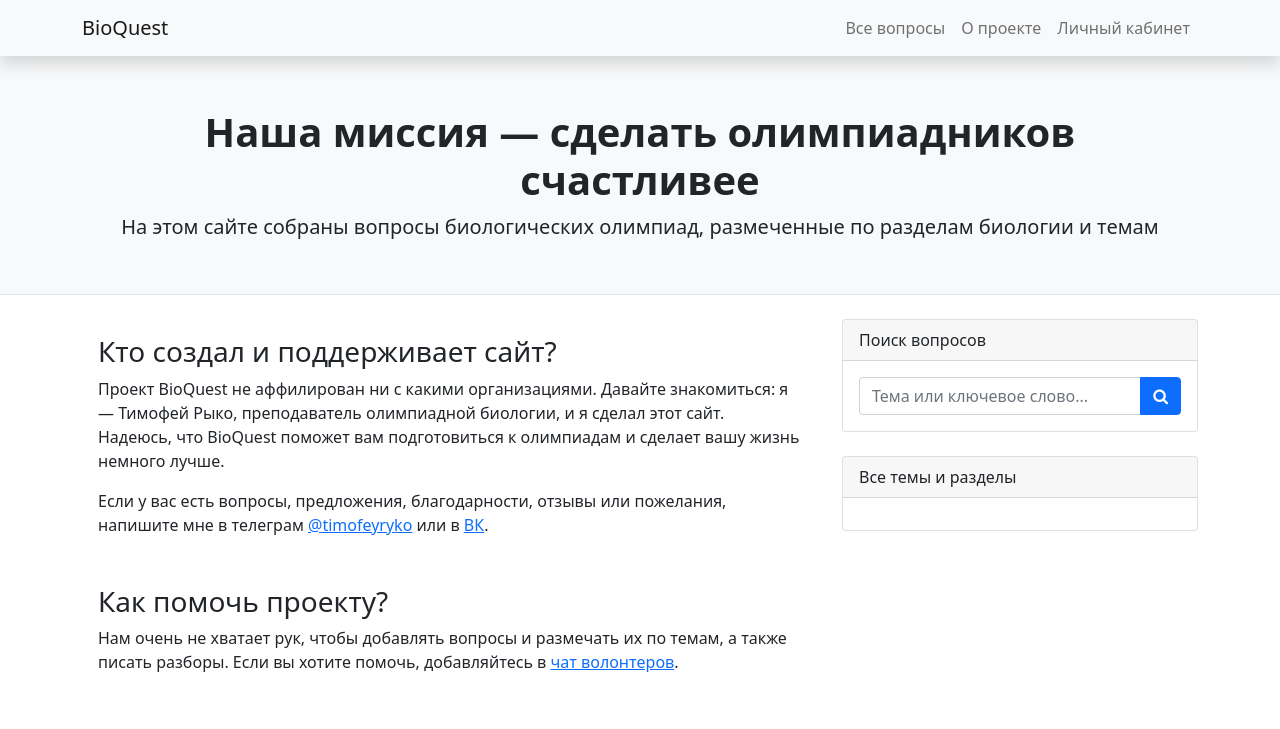
After one commit to timofeiryko/modernbioquest, a Django app: template main/templates/about.html in a window 1280 px wide. The commit adds this page. Shown: the top 729 px of the page. Run offline with Django 4.2, Linux system fonts and the light colour scheme; the template is opened without the code that fills it, so the values that code supplies are empty; some libraries are stand-ins or nearby versions.

Commit message:
header, about and personal pages

```diff
--- /dev/null
+++ b/main/templates/about.html
@@ -0,0 +1,83 @@
+{% extends "base.html" %}
+
+{% load custom_filters %}
+
+{% block title %}Все вопросы{% endblock %}
+
+{% block header %}
+<!-- Page header with logo and tagline-->
+<header class="py-1 bg-light border-bottom mb-4">
+    <div class="container">
+        <div class="text-center my-5">
+            <h1 class="fw-bolder">Наша миссия — сделать олимпиадников счастливее</h1>
+            <p class="lead mb-0">На этом сайте собраны вопросы биологических олимпиад, размеченные по разделам биологии и темам</p>
+        </div>
+    </div>
+</header>
+{% endblock header %}
+
+
+{% block content %}
+<!-- Page content-->
+<div class="container">
+    <div class="row">
+        <div class="col-lg-8">
+            <div class="card mb-4 border-0">
+
+                <div class="card-body">
+                    <h3 class="card-title">Кто создал и поддерживает сайт?</h3>
+                    <p>Проект BioQuest не аффилирован ни с какими организациями.
+                        Давайте знакомиться: я — Тимофей Рыко, преподаватель олимпиадной биологии, и я сделал этот сайт.
+                        Надеюсь, что BioQuest поможет вам подготовиться к олимпиадам и сделает вашу жизнь немного лучше.
+                    </p>
+                    <p>Если у вас есть вопросы, предложения, благодарности, отзывы или пожелания, напишите мне в телеграм <a href="https://t.me/timofeyryko">@timofeyryko</a> или в <a href="https://vk.com/timofeiryko">ВК</a>.
+                </div>
+
+                <div class="card-body">
+                    <h3 class="card-title">Как помочь проекту?</h3>
+                    <p>Нам очень не хватает рук, чтобы добавлять вопросы и размечать их по темам, а также писать разборы. Если вы хотите помочь,
+                        добавляйтесь  в <a href="https://vk.me/join/p/R7YSQ1Hda3q0dE5Dn6qOmFVvSveP7WRTE=">чат волонтеров</a>.
+                    </p>
+                </div>
+
+            </div>
+        </div>
+        <!-- Side widgets-->
+        <div class="col-lg-4">
+            <!-- Search widget-->
+            <div class="card mb-4">
+                <div class="card-header">Поиск вопросов</div>
+                <div class="card-body">
+                    <form>
+                        <div class="input-group">
+                            <input class="form-control" type="text"
+                                placeholder="Тема или ключевое слово..." aria-label="Тема или ключевое слово..."
+                                aria-describedby="button-search" name="query"/>
+                            <button class="btn btn-primary" id="button-search" type="submit" action="problems.html">
+                                <i class="fa fa-search"></i>
+                            </button>
+                    </form>
+                    </div>
+                </div>
+            </div>
+            <!-- Sections and topics widget-->
+            <div class="card mb-4">
+                <div class="card-header">Все темы и разделы</div>
+                <div class="card-body">
+                    <ul class="list-group">
+                        {% for section in sections %}
+                        <li class="list-group-item"><a href="{{ section.get_absolute_url }}">{{ section.name }}</a>
+                            <ul class="list-group inner">
+                                {% for topic in section.topics.all %}
+                                <li class="list-group-item border-0"><a href="{% url 'main:problems' %}?topic={{ topic.name }}">{{ topic.name }}</a></li>
+                                {% endfor %}
+                            </ul>
+                        </li>
+                        {% endfor %}
+                    </ul>
+                </div>
+            </div>
+        </div>
+    </div>
+</div>
+{% endblock content %}
--- a/main/templates/base.html
+++ b/main/templates/base.html
@@ -25,13 +25,13 @@
         <!-- Responsive navbar-->
         <nav class="navbar navbar-expand-lg navbar-light bg-light shadow">
             <div class="container">
-                <a class="navbar-brand" href="#!">BioQuest PRO</a>
+                <a class="navbar-brand" href="{% url 'main:index' %}">BioQuest</a>
                 <button class="navbar-toggler" type="button" data-bs-toggle="collapse" data-bs-target="#navbarSupportedContent" aria-controls="navbarSupportedContent" aria-expanded="false" aria-label="Toggle navigation"><span class="navbar-toggler-icon"></span></button>
                 <div class="collapse navbar-collapse" id="navbarSupportedContent">
                     <ul class="navbar-nav ms-auto mb-2 mb-lg-0">
-                        <li class="nav-item"><a class="nav-link {% if nav.0 %}active{% endif %}" href="#">Все вопросы</a></li>
-                        <li class="nav-item"><a class="nav-link {% if nav.1 %}active{% endif %}" href="#">О проекте</a></li>
-                        <li class="nav-item"><a class="nav-link {% if nav.2 %}active{% endif %}" aria-current="page" href="#">Личный кабинет</a></li>
+                        <li class="nav-item"><a class="nav-link {% if nav.0 %}active{% endif %}" href="{% url 'main:problems' %}">Все вопросы</a></li>
+                        <li class="nav-item"><a class="nav-link {% if nav.1 %}active{% endif %}" href="{% url 'main:about' %}">О проекте</a></li>
+                        <li class="nav-item"><a class="nav-link {% if nav.2 %}active{% endif %}" aria-current="page" href="{% url 'main:personal' %}">Личный кабинет</a></li>
                     </ul>
                 </div>
             </div>
--- a/main/urls.py
+++ b/main/urls.py
@@ -6,9 +6,10 @@ app_name = 'main'
 
 urlpatterns = [
     path('', views.problems, name='index'),
-    path('about/', views.problems, name='about'),
+    path('about/', views.about, name='about'),
+    path('personal/', views.personal, name='personal'),
     path('problems/', views.problems, name='problems'),
-    path('update_server/', views.update, name='update'),
     path('problems/<str:slug>', views.question_page, name='question_page'),
-    path('sections/<str:slug>', views.problems_by_section, name='section_url')
+    path('sections/<str:slug>', views.problems_by_section, name='section_url'),
+    path('update_server/', views.update, name='update')
 ]
```
Also changed, not shown: main/templates/personal.html (added, +17 -0 lines), main/views.py (+28 -4 lines).
